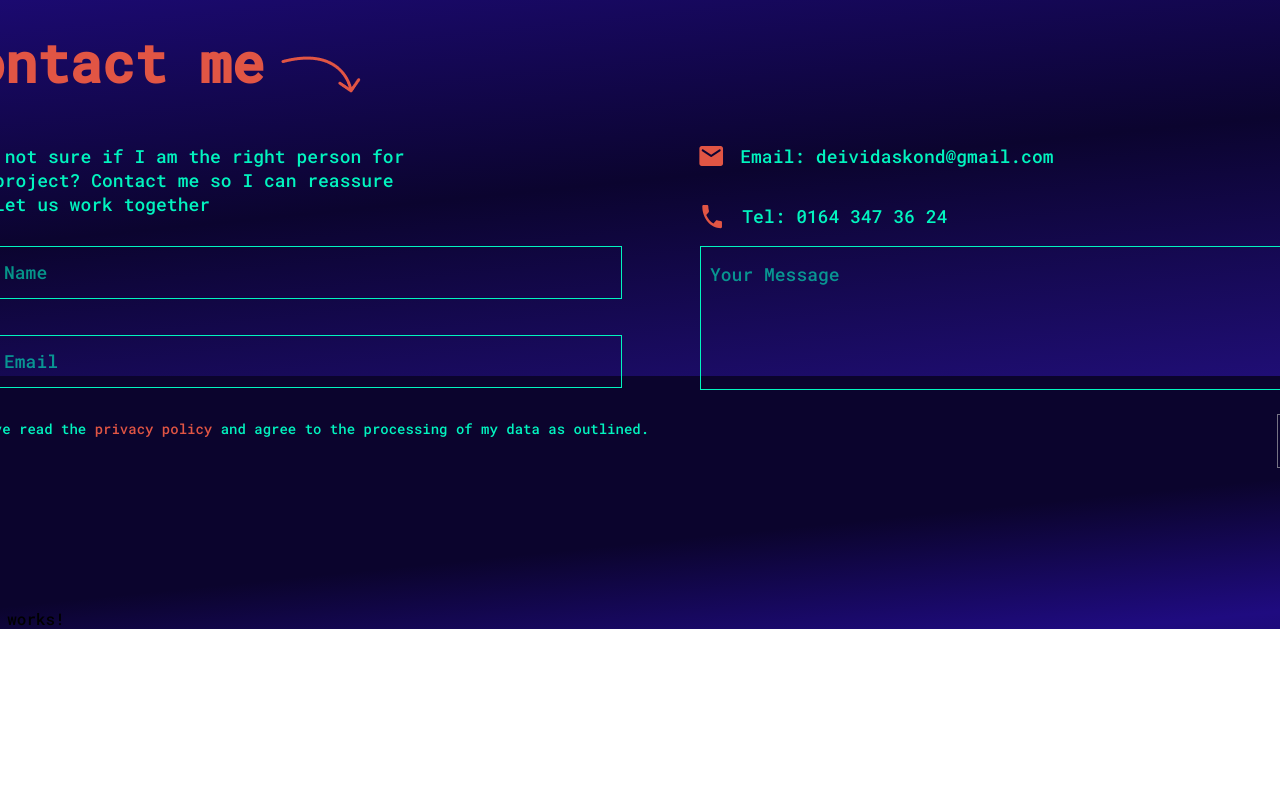
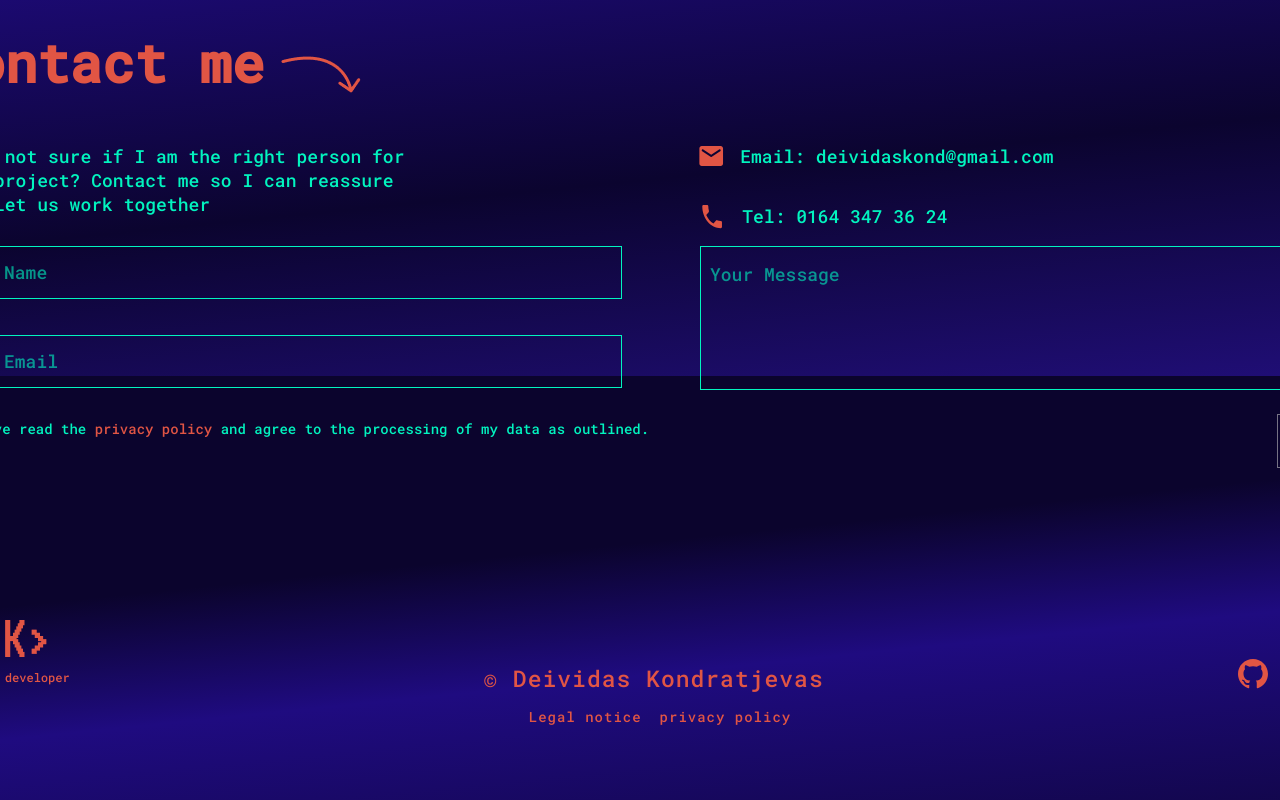
Before and after one commit to Deivis92/deividas-dev, an Angular app: page / in a window 1280 px wide. Shown: the part 3624-4424 px from the top of the page. Before the commit the page ends 4253 px from the top, so only its background shows below. Built offline with nearby package versions, Linux system fonts and the light colour scheme.

Commit message:
footer optic done

```diff
--- a/src/app/shared/footer/footer.component.html
+++ b/src/app/shared/footer/footer.component.html
@@ -1 +1,56 @@
-<p>footer works!</p>
+<footer>
+
+    <div class="top">
+        <a href=""><img src="./assets/img/dk-footer.png" alt=""></a>
+        <div class="positioning-name"><p>&copy; Deividas Kondratjevas</p></div>
+        <div class="icons">
+
+           <a href="#"><svg width="30" height="30" viewBox="0 0 30 30" fill="none" xmlns="http://www.w3.org/2000/svg">
+                <path d="M15 0C6.7125 0 2.18932e-06 6.7125 2.18932e-06 15C-0.00169914 18.1489 0.988222 21.2184 2.82933 23.773C4.67043 26.3276 7.26922 28.2376 10.257 29.232C11.007 29.3625 11.2875 28.9125 11.2875 28.518C11.2875 28.1625 11.268 26.982 11.268 25.725C7.5 26.4195 6.525 24.807 6.225 23.9625C6.0555 23.5305 5.325 22.2 4.6875 21.843C4.1625 21.5625 3.4125 20.868 4.668 20.85C5.85 20.8305 6.693 21.9375 6.975 22.3875C8.325 24.6555 10.482 24.018 11.343 23.625C11.475 22.65 11.868 21.9945 12.3 21.6195C8.9625 21.2445 5.475 19.95 5.475 14.2125C5.475 12.5805 6.0555 11.232 7.0125 10.1805C6.8625 9.8055 6.3375 8.268 7.1625 6.2055C7.1625 6.2055 8.418 5.8125 11.2875 7.7445C12.5086 7.40559 13.7703 7.23501 15.0375 7.2375C16.3125 7.2375 17.5875 7.4055 18.7875 7.743C21.6555 5.793 22.9125 6.207 22.9125 6.207C23.7375 8.2695 23.2125 9.807 23.0625 10.182C24.018 11.232 24.6 12.5625 24.6 14.2125C24.6 19.9695 21.0945 21.2445 17.757 21.6195C18.3 22.0875 18.7695 22.9875 18.7695 24.3945C18.7695 26.4 18.75 28.0125 18.75 28.5195C18.75 28.9125 19.032 29.3805 19.782 29.2305C22.7595 28.2252 25.3469 26.3115 27.1799 23.7587C29.0128 21.206 29.9991 18.1427 30 15C30 6.7125 23.2875 0 15 0Z" fill="#E15544"/>
+            </svg>
+            </a>
+
+            <a href="#"><svg width="30" height="30" viewBox="0 0 30 30" fill="none" xmlns="http://www.w3.org/2000/svg">
+                <path d="M15 0C6.7 0 0 6.7 0 15C0 23.3 6.7 30 15 30C23.3 30 30 23.3 30 15C30 6.7 23.3 0 15 0ZM24 20.6C24 21.1 23.6 21.5 23.1 21.5H7C6.4 21.5 6 21 6 20.5V10.8L15 15.5L24 10.8V20.6ZM24 9.7L15 14.4L6 9.7V9.5C6 9 6.4 8.5 7 8.5H23C23.6 8.5 24 9 24 9.5V9.7Z" fill="#E15544"/>
+            </svg>
+            </a>
+
+            <a href="'"><svg width="30" height="30" viewBox="0 0 30 30" fill="none" xmlns="http://www.w3.org/2000/svg">
+                <g clip-path="url(#clip0_3021_2065)">
+                <path d="M15 0C6.7 0 0 6.7 0 15C0 23.3 6.7 30 15 30C23.3 30 30 23.3 30 15C30 6.7 23.3 0 15 0ZM6.7 5.5C7.1 5.2 7.6 5 8 5C8.4 5 9 5.2 9.3 5.5C9.6 5.9 9.8 6.3 9.8 6.8C9.8 7.3 9.6 7.8 9.2 8.1C9 8.5 8.5 8.7 8 8.7C7.5 8.7 7 8.5 6.7 8.2C6.4 7.8 6.2 7.3 6.2 6.8C6.2 6.3 6.4 5.9 6.7 5.5ZM9.9 21.6H6.2V10.1H9.9V21.6ZM23.8 21.6H20.1V15.5C20.1 11.8 15.7 12.1 15.7 15.5V21.6H12.1V10.1H15.8V11.6C17.3 8.8 23.9 8.6 23.9 14.3V21.6H23.8Z" fill="#E15544"/>
+                </g>
+                <defs>
+                <clipPath id="clip0_3021_2065">
+                <rect width="30" height="30" fill="white"/>
+                </clipPath>
+                </defs>
+            </svg>
+           </a>
+
+
+
+
+        </div>
+
+
+
+    </div>
+
+
+    <div class="bottom">
+        <a href=""><p>Legal notice</p></a>
+        <a href=""><p>privacy policy</p></a>
+    </div>
+
+
+
+
+
+
+
+
+
+
+
+
+</footer>
--- a/src/app/shared/footer/footer.component.scss
+++ b/src/app/shared/footer/footer.component.scss
@@ -0,0 +1,61 @@
+@import "../../../../public/styles/mixins.scss";
+
+footer {
+  padding-bottom: 60px;
+
+  .top {
+    display: flex;
+    justify-content: space-between;
+
+    p {
+      color: rgba(225, 85, 68, 1);
+      font-size: 23px;
+      margin-block-end: 0;
+      margin-block-start: 0;
+      letter-spacing: 1px;
+    }
+
+    a {
+        all: unset;
+        cursor: pointer;
+    }
+
+    .positioning-name {
+      display: flex;
+      flex-direction: column;
+      justify-content: flex-end;
+    }
+
+    .icons {
+      display: flex;
+      align-items: flex-end;
+      gap: 26px;
+
+      svg:hover path {
+        fill: rgba(2, 244, 191, 1);
+        cursor: pointer;
+      }
+    }
+  }
+
+  .bottom {
+    width: 100%;
+    display: flex;
+    justify-content: center;
+    gap: 18px;
+
+
+
+    a {
+        all: unset;
+        cursor: pointer;
+    }
+
+    p {
+        color: rgba(225, 85, 68, 1);
+        font-size: 14px;
+        letter-spacing: 1px;
+
+    }
+  }
+}
```
